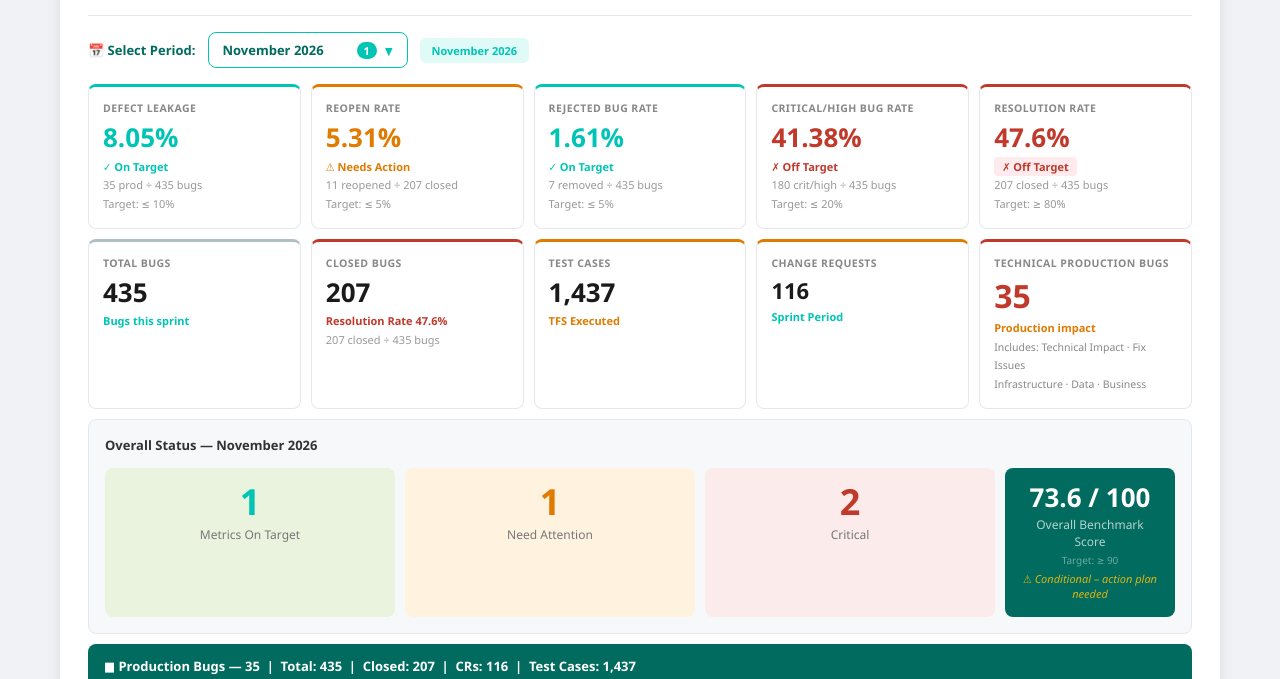
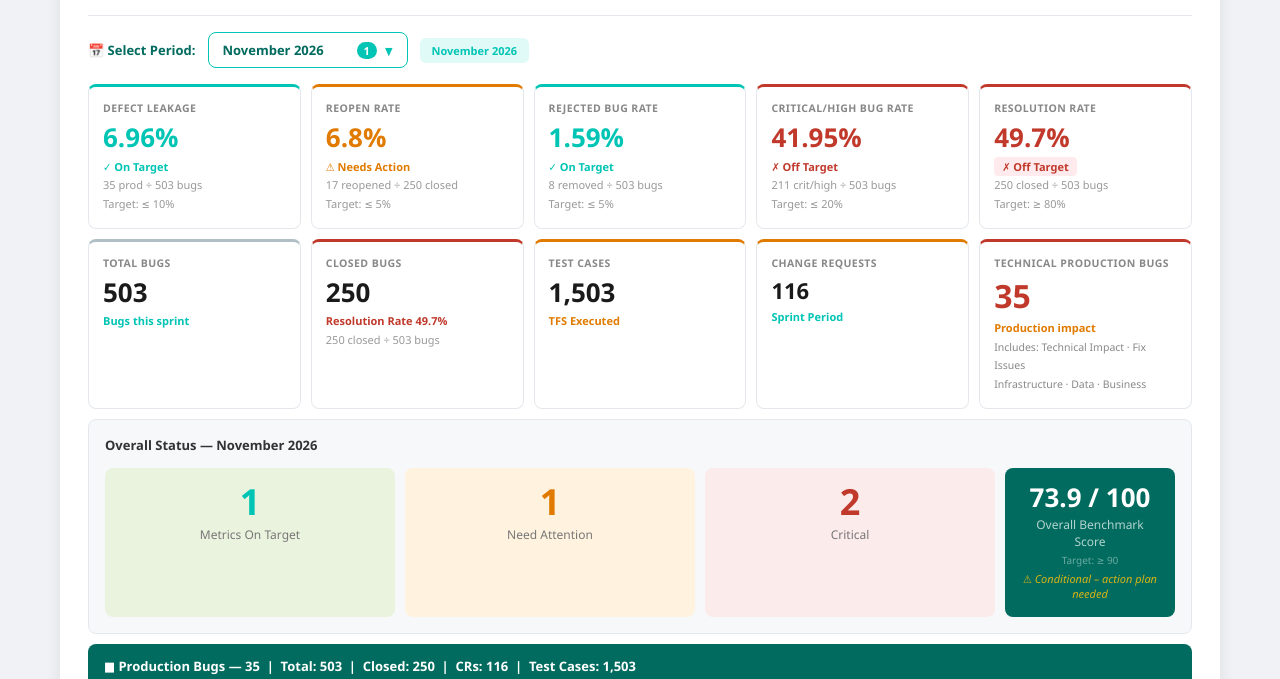
Before and after one commit to BaladyQC/KPI-Dashboard-Static, a plain HTML site: page index.html in a window 1280 px wide. Shown: the part 120-799 px from the top of the page. Drawn offline with nearby package versions, Linux system fonts and the light colour scheme.

Commit message:
Update index.html

```diff
--- a/index.html
+++ b/index.html
@@ -510,11 +510,11 @@ const KPI_DATA = {
   },
   nov2026: {
     label:'November 2026', title:'November 2026',
-    total:435, closed:207, crithigh:180, reopen:11,
-    rejected:7, prod:35, cr:116, tc:1437,
+    total:503, closed:250, crithigh:211, reopen:17,
+    rejected:8, prod:35, cr:116, tc:1503,
     fix_issues:0, tech_impact:35,
-    dl_pct:8.05, rr_pct:5.31, ch_pct:41.38, rej_pct:1.61, res_pct:47.6,
-    qs:73.6, dpts:27.59, cpts:17.59, rpts:18.94, resPts:9.52,
+    dl_pct:6.96, rr_pct:6.8, ch_pct:41.95, rej_pct:1.59, res_pct:49.7,
+    qs:73.9, dpts:27.91, cpts:17.41, rpts:18.64, resPts:9.94,
     analysis_by_prod:{}, analysis_total:0, analysis_status:'none',
     bugs_by_prod:{"ConstructionLicenses":92,"BaladyPlus":65,"BaladyOscars":1,"BaladyBusiness":17,"Technical-Operations-Team":1,"CommercialLicenses":35,"CraftLicense":4,"HealthCertificates":3,"EwaaAndTobacco":1,"Gamification":1,"PlanApproval":1,"ContractorClassification":7,"Nasseq":42,"Ekram":48,"SurveyReports":20,"LaborHousing":19,"StreetVendors":31,"MergeAndSplit":4,"TrainingPortal":32,"Integration":1,"UpdatingLandAndPlanning":3,"UrbanPlanningServices":7},
     rc_counts:{"UX":18,"Development-Balady":164,"Mobile":66,"Infrastructure":27,"GIS":5,"Development-Drupal":3,"Enhancement":22,"Integration-External":12,"Data":24,"Business":64,"Development-External":10,"Product Manager":11,"Integration":5,"Development-Pega":3,"Uncovered Scenario":1},
```
